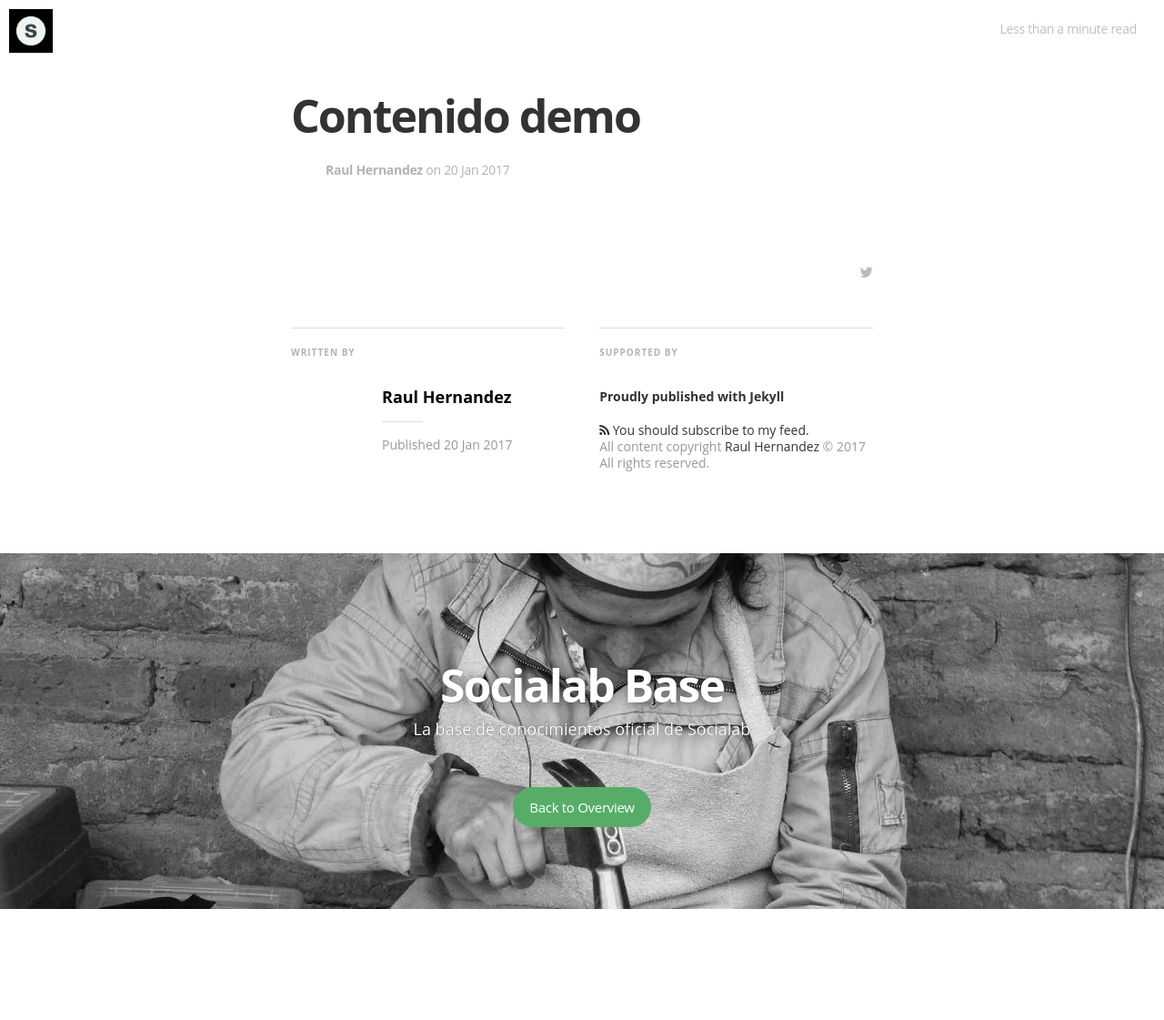
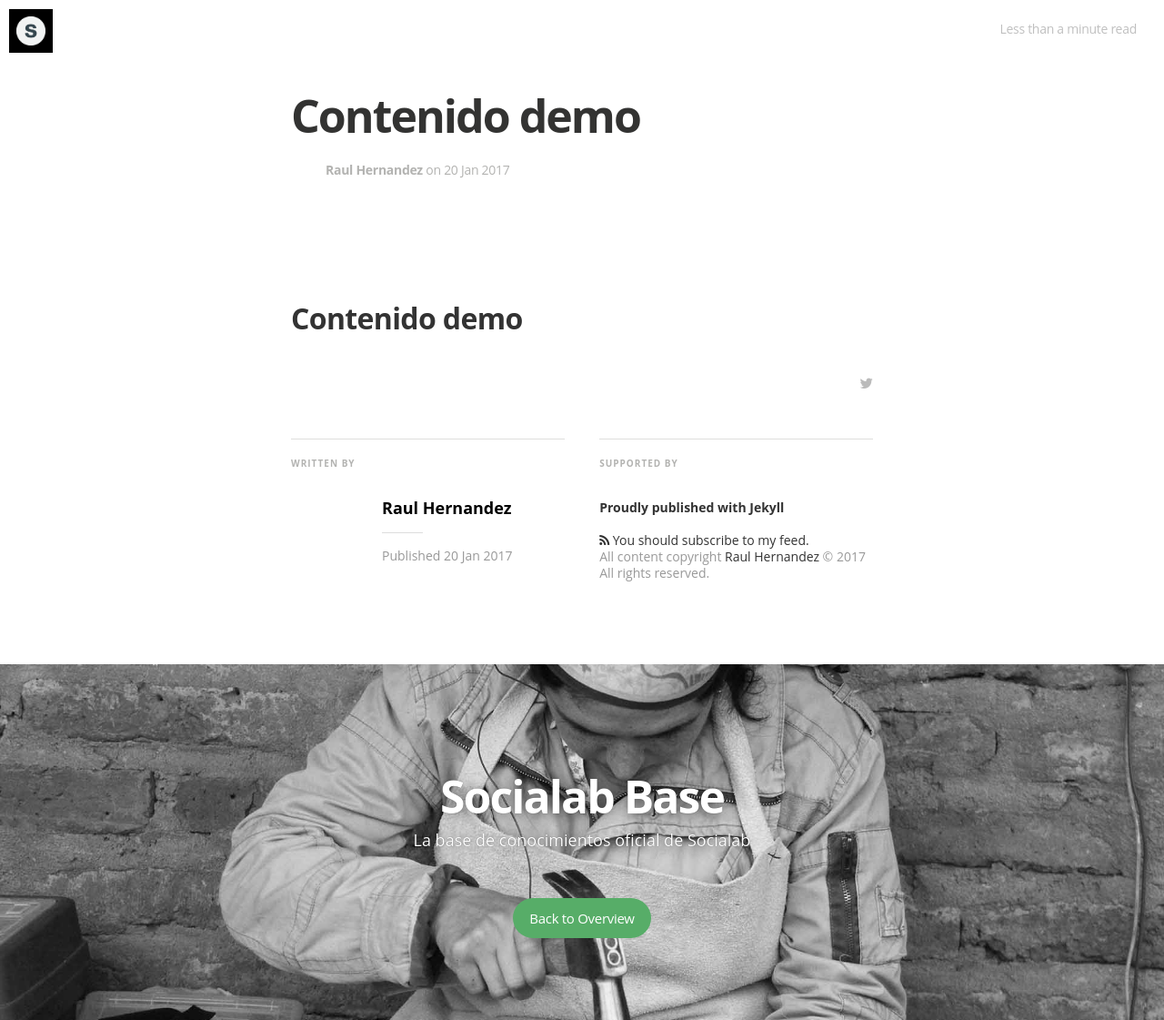
Before and after one commit to Raulab/base, a Jekyll site: the page built from 2017-01-20-demo.md, in a window 1280 px wide. Shown: the whole page at 91% size. Built offline with Jekyll 4.4.1, drawn with Linux system fonts in a browser that asks for light colours; nearby versions of some CDN libraries; some web fonts are replaced; before the commit the page ends 999 px from its top, so only the background shows below that.

Commit message:
Update main.sass

```diff
--- a/css/main.sass
+++ b/css/main.sass
@@ -643,4 +643,4 @@ table tr:nth-child(2n)
   background-color: #f8f8f8
 
 .post .post-content h1
-  display: none
+  margin-bottom: 20px
```
